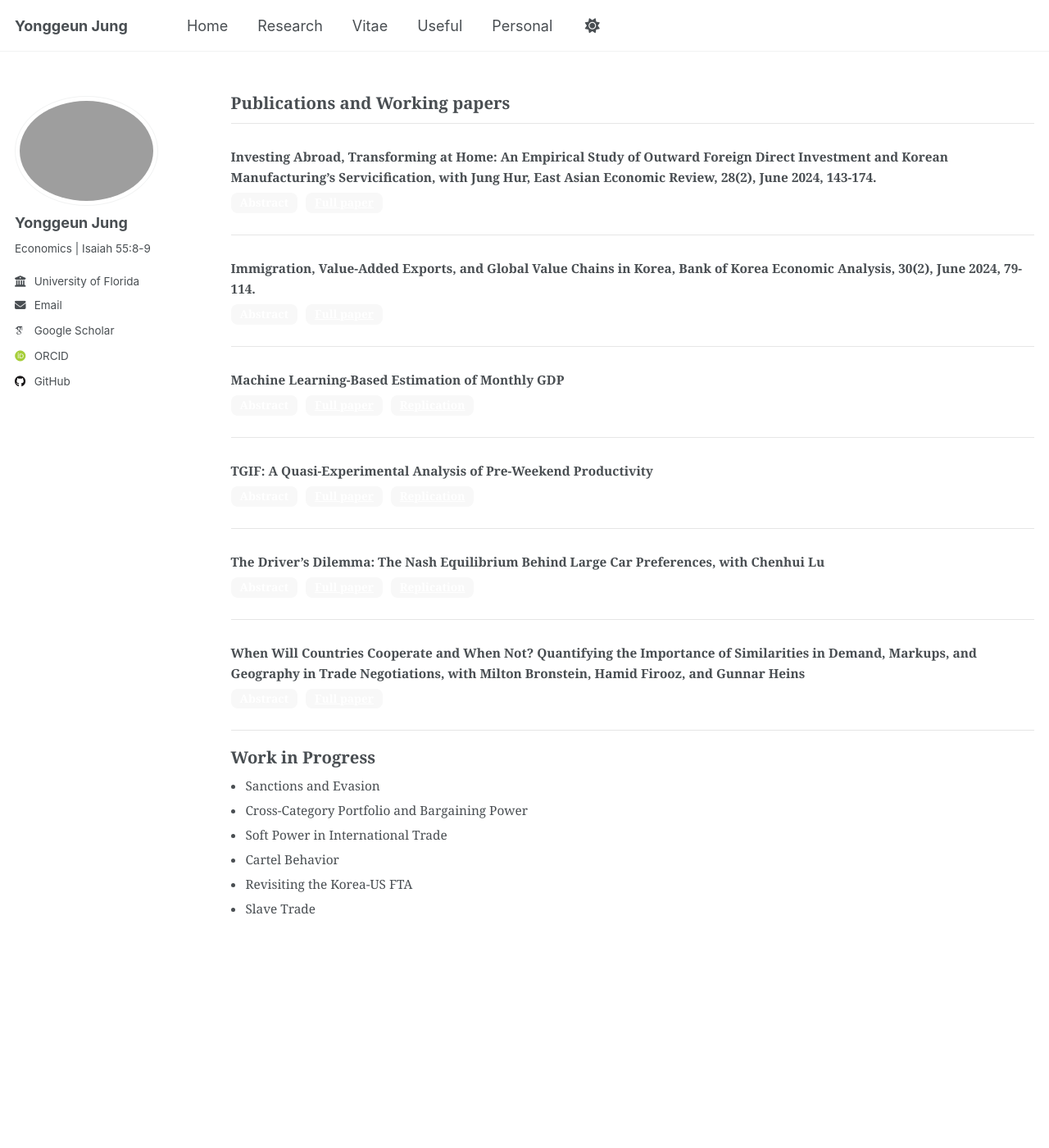
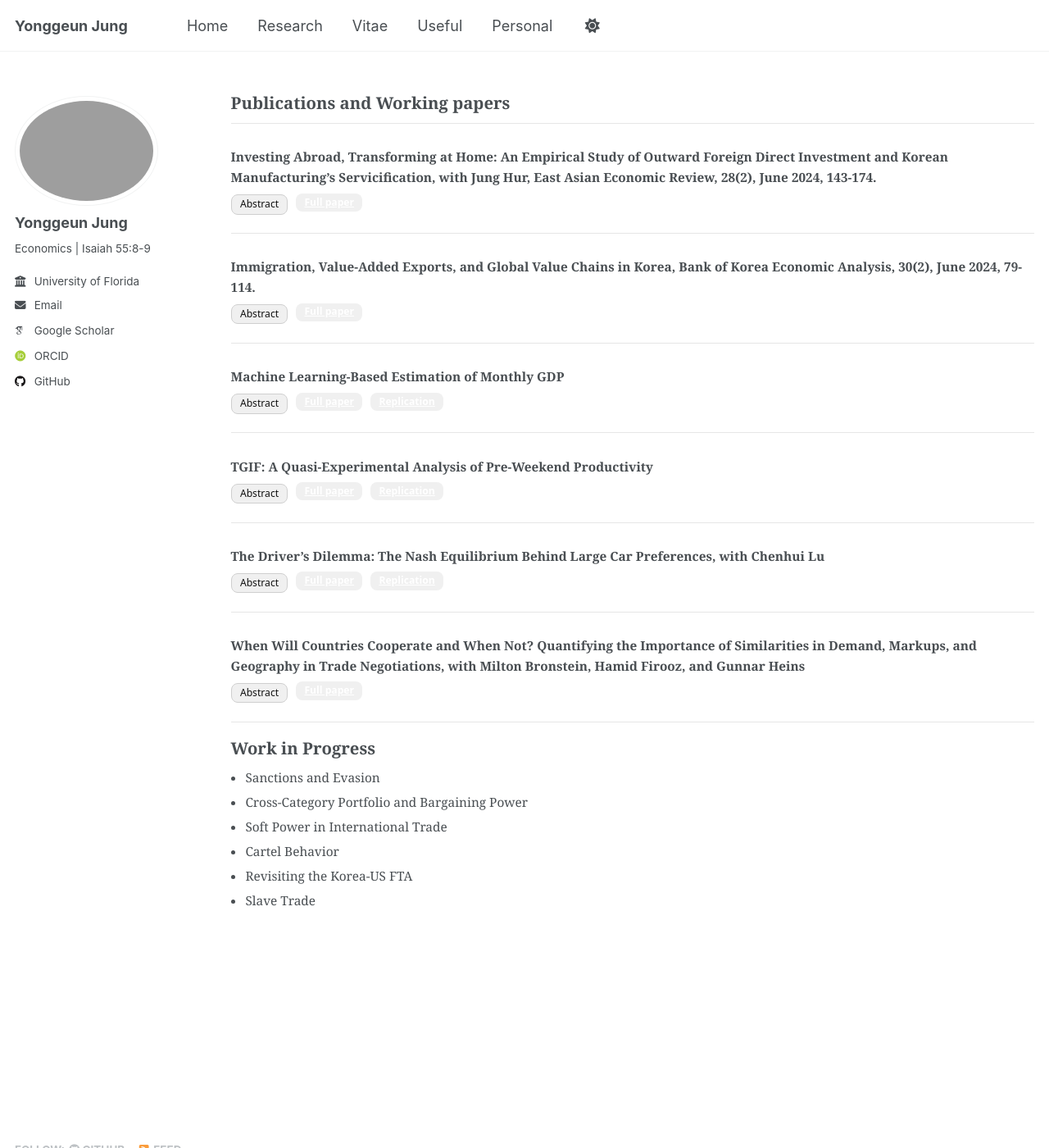
Before and after one commit to Yonggeun-Jung/yonggeun-jung.github.io, a Jekyll site: the page built from _pages/research.html, in a window 1280 px wide and 1400 px high. Shown: the whole window at 82% size. Built offline with Jekyll 4.4.1, drawn with Linux system fonts in a browser that asks for light colours; some web fonts are replaced.

Commit message:
page setting

```diff
--- a/_pages/research.html
+++ b/_pages/research.html
@@ -17,24 +17,31 @@
   .pub-title { margin: 0 0 0.35em; font-size: 0.95em; font-weight: 700; color: inherit; }
 
   .btn-row { display: flex; flex-wrap: wrap; gap: 0.6em; align-items: center; }
-  .btn {
-    font-size: 0.85em;
-    padding: 0.3em 0.8em;
+
+  /* 공통 버튼 스타일 (회색 배경 + 검은 글씨, 버튼만 sans-serif, 크기 축소) */
+  .btn,
+  .btn-summary {
+    font-family: system-ui, -apple-system, "Segoe UI", Roboto, "Noto Sans", "Helvetica Neue", Arial, sans-serif;
+    font-size: 0.75em;
+    padding: 0.32em 0.85em;
     border: 1px solid #cfcfcf;
     border-radius: 8px;
-    background: #f8f8f8;
+    background: #f0f0f0;   /* 밝은 회색 */
+    color: #111;           /* 검은 글씨 */
     text-decoration: none;
-    color: inherit;
     display: inline-flex;
     align-items: center;
     line-height: 1.2;
     cursor: pointer;
+    white-space: nowrap;
   }
-  .btn:hover { background: #f0f0f0; }
-  .btn:active { background: #e9e9e9; }
+  .btn:hover,
+  .btn-summary:hover { background: #e7e7e7; }
+  .btn:active,
+  .btn-summary:active { background: #dcdcdc; }
 
+  /* Abstract 토글 박스 */
   .abstract-box {
-    display: none;
     margin-top: 0.6em;
     font-size: 0.9em;
     padding: 0.7em 0.9em;
@@ -42,17 +49,28 @@
     background: #fbfbfb;
   }
 
+  /* details/summary를 버튼처럼 보이게 */
+  .abs-details { display: inline-block; }
+  .abs-details > summary {
+    list-style: none; /* Firefox */
+  }
+  .abs-details > summary::marker { content: ""; }        /* Firefox */
+  .abs-details > summary::-webkit-details-marker { display: none; } /* Chrome/Safari */
+  .abs-details > summary.btn-summary { /* 버튼 스타일은 위 공통과 동일 클래스 사용 */
+    /* 여기에 추가 설정 필요시 */
+  }
+
   /* Work in Progress */
   .wip-list { margin: 0.4em 0 0; padding-left: 1.1em; }
   .wip-item { margin: 0.35em 0; font-size: 0.95em; }
 
-  /* Optional: make buttons look consistent inside dark themes too */
+  /* Dark mode 대응 */
   @media (prefers-color-scheme: dark) {
     .subtle-hr { border-top-color: #2f2f2f; }
-    .btn { border-color: #3a3a3a; background: #222; }
-    .btn:hover { background: #262626; }
-    .btn:active { background: #1e1e1e; }
-    .abstract-box { background: #181818; border-left-color: #303030; }
+    .btn, .btn-summary { border-color: #3a3a3a; background: #2a2a2a; color: #f3f3f3; }
+    .btn:hover, .btn-summary:hover { background: #333; }
+    .btn:active, .btn-summary:active { background: #2b2b2b; }
+    .abstract-box { background: #1b1b1b; border-left-color: #303030; }
   }
 </style>
 
@@ -65,20 +83,20 @@
   {% for pub in site.data.publications %}
     <div class="pub-card">
 
-      <!-- 제목: 링크 제거, 크기 약간 축소 -->
+      <!-- 제목 -->
       <p class="pub-title">{{ pub.citation }}</p>
 
-      <!-- 버튼들: 세 가지 모두 동일한 버튼 스타일 -->
+      <!-- 버튼들: Abstract/Full paper/Replication 동일 스타일 -->
       <div class="btn-row">
         {% if pub.abstract %}
-          <button
-            type="button"
-            class="btn js-abs-toggle"
-            aria-expanded="false"
-            aria-controls="abs-{{ forloop.index }}"
-            data-target="abs-{{ forloop.index }}">
-            Abstract
-          </button>
+          <details class="abs-details">
+            <summary class="btn-summary" aria-controls="abs-{{ forloop.index }}">
+              Abstract
+            </summary>
+            <div id="abs-{{ forloop.index }}" class="abstract-box">
+              {{ pub.abstract }}
+            </div>
+          </details>
         {% endif %}
 
         {% if pub.url %}
@@ -94,12 +112,6 @@
         {% endif %}
       </div>
 
-      {% if pub.abstract %}
-        <div id="abs-{{ forloop.index }}" class="abstract-box">
-          {{ pub.abstract }}
-        </div>
-      {% endif %}
-
     </div>
     <hr class="subtle-hr" />
   {% endfor %}
```
Also changed, not shown: other parts of _pages/research.html (+0 -15 lines).
